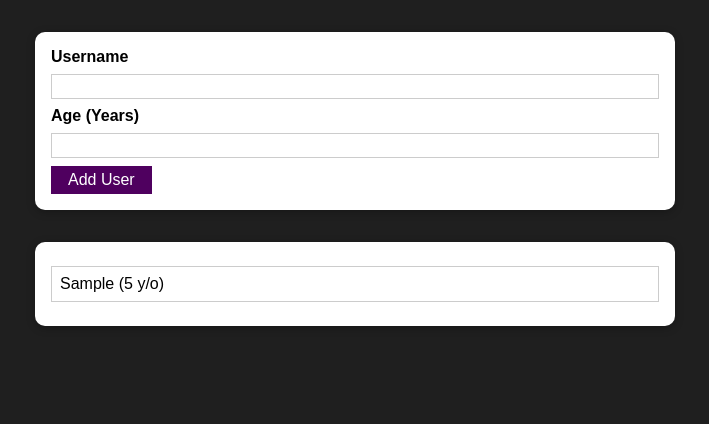
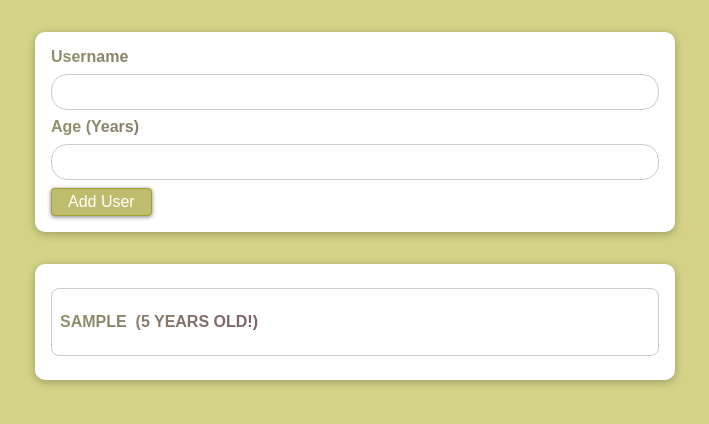
Before and after one commit to rubanero14/React-Lessons-Section8-Building-Complete-Practice-Project-Section2, a React (Create React App) app: page / in a window 1280 px wide. Both pictures are taken after typing "Sample", "5" into the empty fields and a click on the button "Add User". Shown: the top 424 px of the page, without its empty margins (285-994 px from the left). Built offline with nearby package versions, Linux system fonts and the light colour scheme.

Commit message:
improved UI and styles

```diff
--- a/src/components/UI/Button.module.css
+++ b/src/components/UI/Button.module.css
@@ -1,18 +1,26 @@
 .button {
   font: inherit;
-  border: 1px solid #4f005f;
-  background: #4f005f;
+  border: 1px solid #8f8c0393;
+  border-radius: 4px;
+  background: #8f8c0393;
   color: white;
   padding: 0.25rem 1rem;
   cursor: pointer;
+  box-shadow: 0px 1px 4px 0px rgba(0,0,0, 0.5);
 }
 
 .button:hover,
 .button:active {
-  background: #741188;
-  border-color: #741188;
+  background: #75730393;
+  border-color: #75730393;
 }
 
 .button:focus {
   outline: none;
 }
+
+@media (width <= 600px) {
+  .button {
+    width: 100%;
+  }
+}
--- a/src/components/Users/AddUser.module.css
+++ b/src/components/Users/AddUser.module.css
@@ -16,13 +16,14 @@
   display: block;
   width: 100%;
   border: 1px solid #ccc;
-  padding: 0.15rem;
+  border-radius: 16px;
+  padding: 0.5rem 1rem;
   margin-bottom: 0.5rem;
 }
 
 .input input:focus {
   outline: none;
-  border-color: #4f005f;
+  border-color: #8f8c0393;
 }
 
 p.alert {
--- a/src/components/Users/UsersList.js
+++ b/src/components/Users/UsersList.js
@@ -11,15 +11,19 @@ const UsersList = (props) => {
         <ul>
           {props.users.map((user) => (
             <li key={user.userName + user.age}>
-              {user.userName} ({user.age} y/o)
+              <p className={styles.list}>
+                <strong>
+                  {user.userName} &nbsp;({user.age} years old!)
+                </strong>
+              </p>
             </li>
           ))}
         </ul>
       )}
       {props.users.length === 0 && (
-        <div className={styles.notFound}>
+        <p className={styles.notFound}>
           <strong>No Users found!</strong>
-        </div>
+        </p>
       )}
     </Card>
   );
--- a/src/components/Users/UsersList.module.css
+++ b/src/components/Users/UsersList.module.css
@@ -13,6 +13,11 @@
   border: 1px solid #ccc;
   margin: 0.5rem 0;
   padding: 0.5rem;
+  border-radius: 8px;
+}
+
+.users .list {
+  text-transform: uppercase;
 }
 
 .users .notFound {
--- a/src/index.css
+++ b/src/index.css
@@ -4,9 +4,15 @@
 
 html {
   font-family: sans-serif;
-  background: #1f1f1f;
+  background: #b4b22f93;
 }
 
 body {
   margin: 0;
 }
+
+h1, h2, h3, h4, h5, h6, label, p {
+    background: linear-gradient(90deg, #42410293, #4f005f);
+    color: transparent;
+    -webkit-background-clip: text;
+}
```
